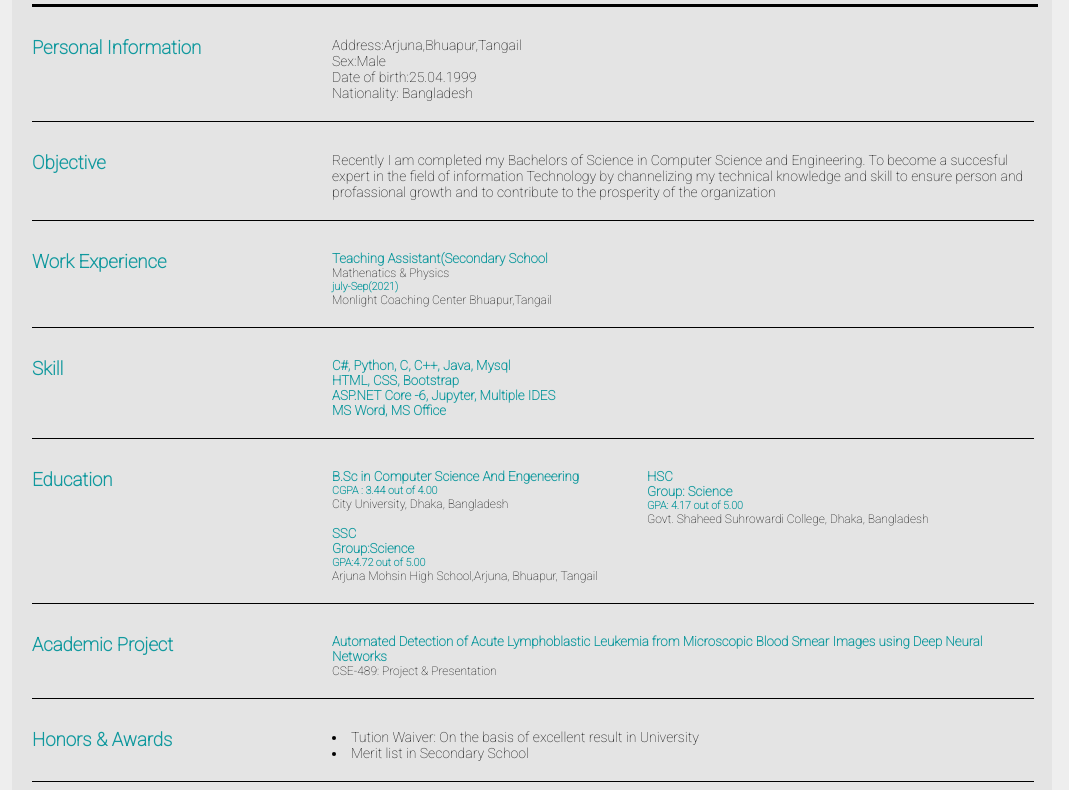
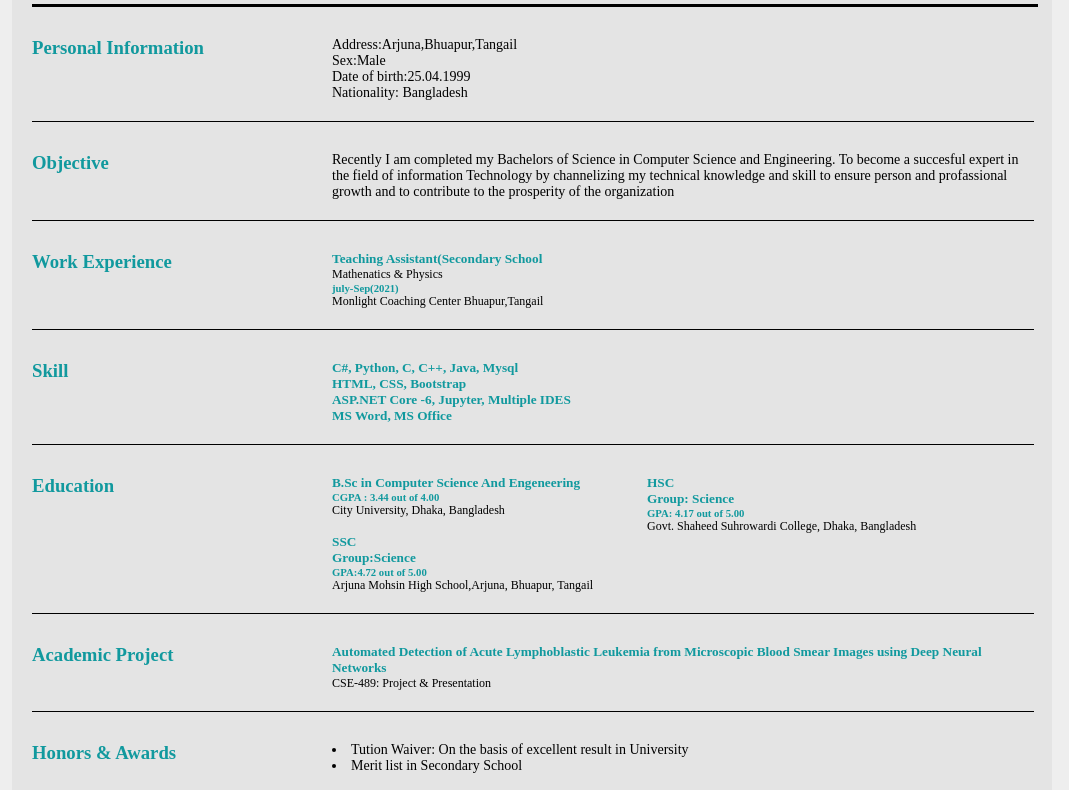
Before and after one commit to ankudc/CV, a plain HTML site: page index.html in a window 1280 px wide. Shown: the part 162-952 px from the top of the page, without its empty margins (108-1177 px from the left). Drawn offline with Linux system fonts and the light colour scheme.

Commit message:
Update style.css

```diff
--- a/style.css
+++ b/style.css
@@ -4,7 +4,7 @@
 }
 body{
     background-color: #EEE;
-    font-family: 'Roboto', sans-serif;
+    font-family: "Times New Roman", sans-serif;
 }
 .container{
     max-width: 1000px;
```
